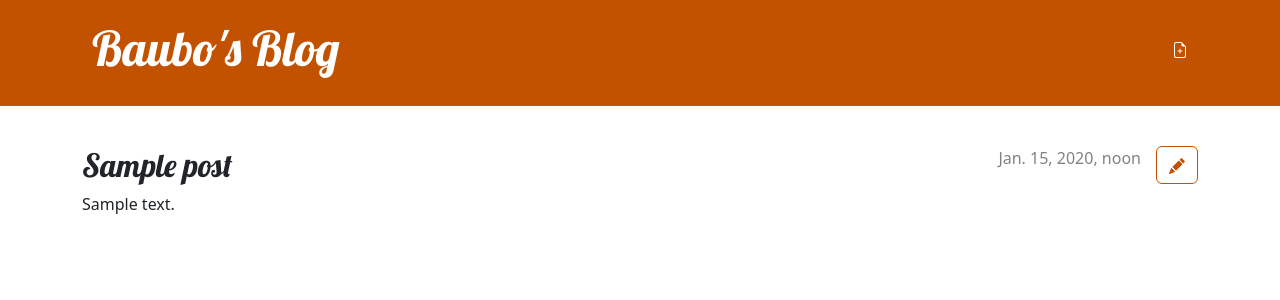
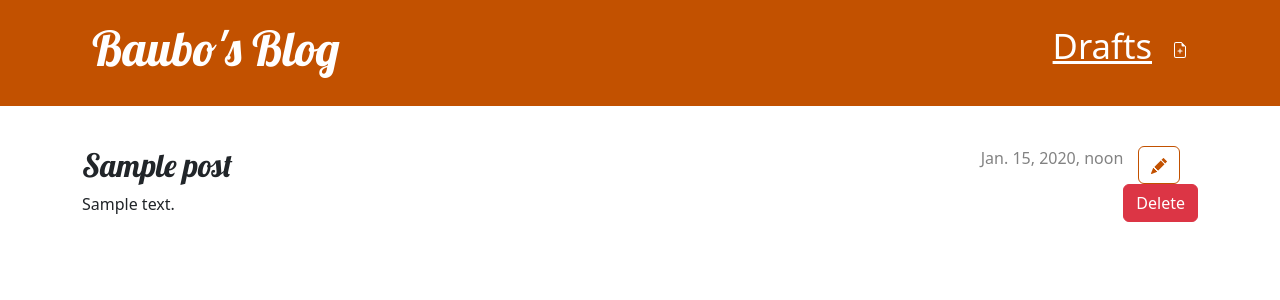
Before and after one commit to baubo5791/my-first-blog, a Django app: page /post/1/ in a window 1280 px wide. Shown: the top 300 px of the page. Run offline with Django 5.2, Linux system fonts and the light colour scheme; a user stored in the database is signed in; tables that the repository leaves empty hold one stand-in row (values such as "Sample post").

Commit message:
Added drafts, publish and delete button

```diff
--- a/blog/templates/blog/base.html
+++ b/blog/templates/blog/base.html
@@ -14,6 +14,7 @@
                 <a href="{% url 'post_new' %}" class="top-menu">
                     {% include './icons/file-earmark-plus.svg' %}
                 </a>
+                <a href="{% url 'post_draft_list' %}" class="top-menu">Drafts</span></a>
             {% endif %}
             <h1><a href="/">Baubo's Blog</a></h1>
         </div>
--- a/blog/templates/blog/post_detail.html
+++ b/blog/templates/blog/post_detail.html
@@ -7,12 +7,21 @@
                 <a class="btn btn-secondary" href="{% url 'post_edit' pk=post.pk %}">
                     {% include './icons/pencil-fill.svg' %}
                 </a>
+                <form method="POST" action="{% url 'post_remove' pk=post.pk %}" class="post-form">{% csrf_token %}
+                    <button type="submit" class="post btn btn-danger" name="delete">
+                        Delete
+                    </button>
+                </form>
             {% endif %}
         </aside>
         {% if post.published_date %}
-            <time class="date">
+            <div class="date">
                 {{ post.published_date }}
-            </time>
+            </div>
+        {% else %}
+            <form method="POST" action="{% url 'post_publish' pk=post.pk %}" class="post-form">{% csrf_token %}
+                <button type="submit" class="post btn btn-secondary" name="publish">Publish</button>
+            </form>
         {% endif %}
         <h2>{{ post.title }}</h2>
         <p>{{ post.text|linebreaksbr }}</p>
--- a/blog/urls.py
+++ b/blog/urls.py
@@ -6,4 +6,7 @@ urlpatterns = [
     path('post/<int:pk>/', views.post_detail, name='post_detail'),
     path('post/new/', views.post_new, name='post_new'),
     path('post/<int:pk>/edit/', views.post_edit, name='post_edit'),
+    path('drafts/', views.post_draft_list, name='post_draft_list'),
+    path('post/<int:pk>/publish/', views.post_publish, name='post_publish'),
+    path('post/<int:pk>/remove/', views.post_remove, name='post_remove'),
 ]
--- a/blog/views.py
+++ b/blog/views.py
@@ -17,7 +17,6 @@ def post_new(request):
         if form.is_valid():
             post = form.save(commit=False)
             post.author = request.user
-            post.published_date = timezone.now()
             post.save()
             return redirect('post_detail', pk=post.pk)
     else:
@@ -31,9 +30,24 @@ def post_edit(request, pk):
         if form.is_valid():
             post = form.save(commit=False)
             post.author = request.user
-            post.published_date = timezone.now()
             post.save()
             return redirect('post_detail', pk=post.pk)
     else:
         form = PostForm(instance=post)
     return render(request, 'blog/post_edit.html', {'form': form})
+
+def post_draft_list(request):
+    posts = Post.objects.filter(published_date__isnull=True).order_by('created_date')
+    return render(request, 'blog/post_draft_list.html', {'posts': posts})
+
+def post_publish(request, pk):
+    post = get_object_or_404(Post, pk=pk)
+    if request.method == 'POST':
+        post.publish()
+    return redirect('post_detail', pk=pk)
+
+def post_remove(request, pk):
+    post = get_object_or_404(Post, pk=pk)
+    if request.method == 'POST':
+        post.delete()
+    return redirect('post_list')
```
Also changed, not shown: blog/templates/blog/post_draft_list.html (added, +11 -0 lines).
